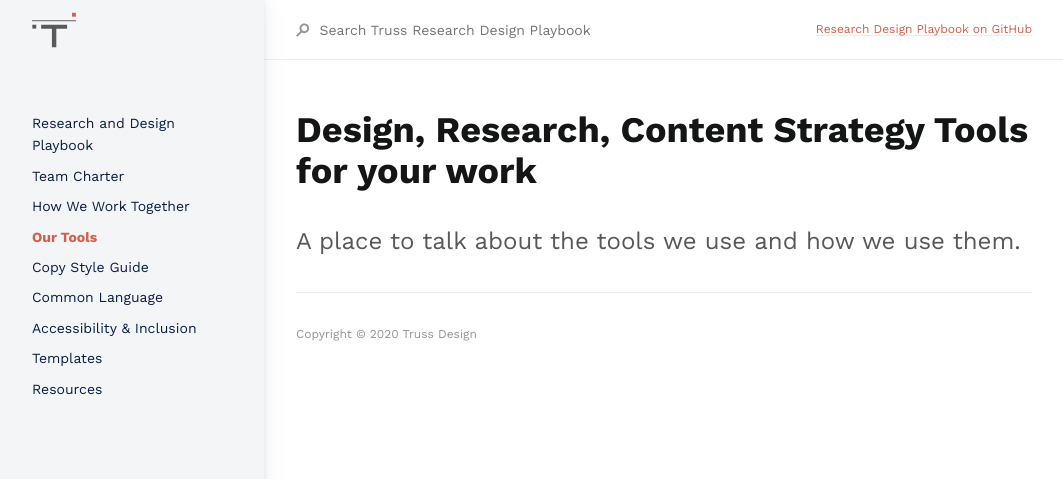
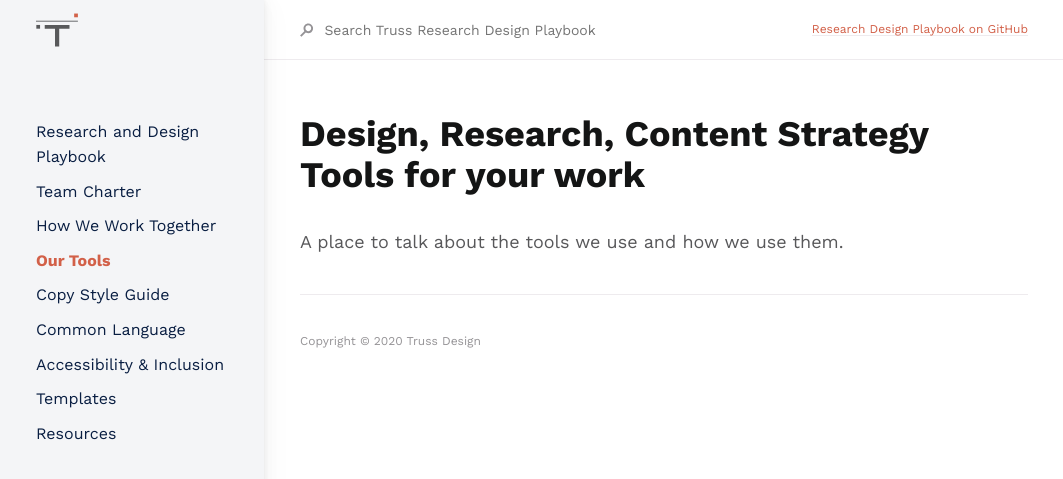
Before and after one commit to trussworks/research-design-playbook, a Jekyll site: the page built from docs/tools.md, in a window 1280 px wide. Shown: the top 479 px of the page, without its empty margins (108-1171 px from the left). Built offline with Jekyll 4.4.1, drawn with Linux system fonts in a browser that asks for light colours.

Commit message:
Updating more text styles

```diff
--- a/_sass/custom/custom.scss
+++ b/_sass/custom/custom.scss
@@ -6,7 +6,7 @@ $body-font-family: 'Work Sans', helvetica, roboto, noto, "segoe ui", arial, sans
 //$mono-font-family: "SFMono-Regular", Menlo, Consolas, Monospace;
 // $root-font-size: 16px;         // Base font-size for rems
 $body-line-height: 1.6;
-$content-line-height: 1.6;
+$content-line-height: 1.8;
 //$body-heading-line-height: 1.15;
 
 ////
--- a/_sass/overrides.scss
+++ b/_sass/overrides.scss
@@ -1,6 +1,11 @@
 //
 // Custom overrides from a user.
 //
+
+// BASE
+html {
+  @include fs-5;
+}
 
 // SIDENAV
 
@@ -16,6 +21,10 @@
 	}
 }
 
+.navigation-list-item {
+	@include fs-4;
+}
+
 .side-bar {
 	box-shadow: 1px 0 2px rgba(0,0,0,0.02),
               2px 0 4px rgba(0,0,0,0.02),
--- a/docs/tools.md
+++ b/docs/tools.md
@@ -8,4 +8,3 @@ nav_order: 4
 {: .no_toc .fw-700 }
 
  A place to talk about the tools we use and how we use them.
-{: .fs-6 .fw-300 }
```
